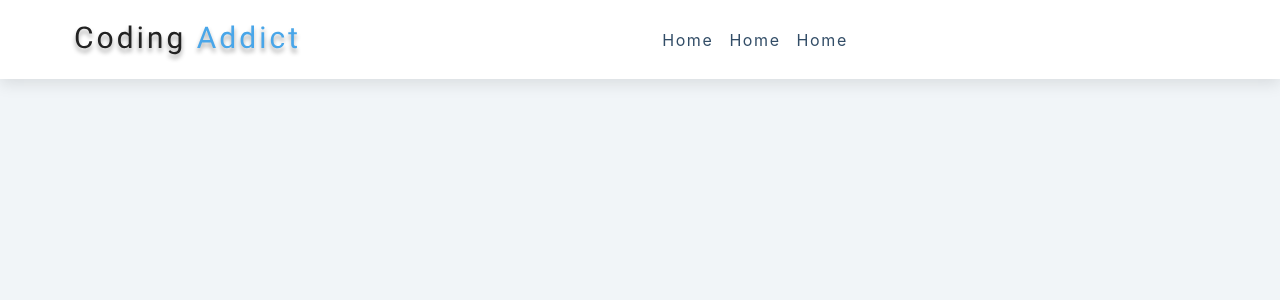
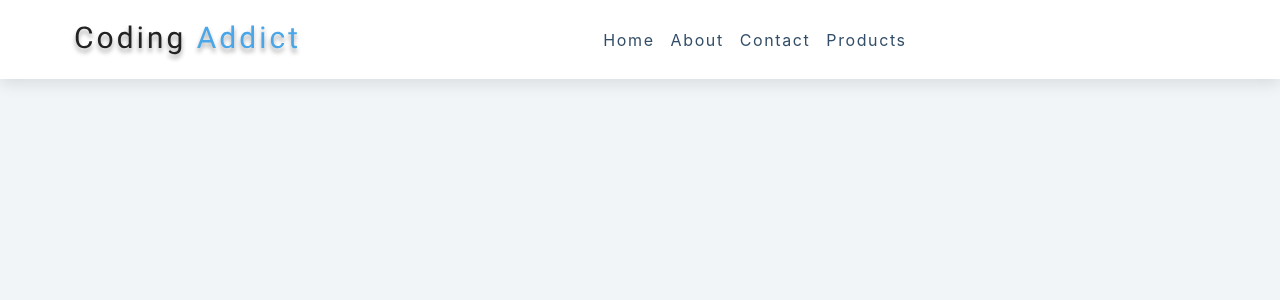
Before and after one commit to zainabturkmen/React-Projects, a React (Create React App) app in the folder react-projects-master/11-navbar/setup/: page / in a window 1280 px wide. Shown: the top 300 px of the page. Built offline with nearby package versions, Linux system fonts and the light colour scheme.

Commit message:
grocery bud

```diff
--- a/react-projects-master/11-navbar/setup/src/Navbar.js
+++ b/react-projects-master/11-navbar/setup/src/Navbar.js
@@ -19,10 +19,13 @@ const Navbar = () => {
               <a href="#">home</a>
             </li>
             <li>
-              <a href="#">home</a>
+              <a href="#">about</a>
             </li>
             <li>
-              <a href="#">home</a>
+              <a href="#">contact</a>
+            </li>
+            <li>
+              <a href="#">products</a>
             </li>
           </ul>
         </div>
```
